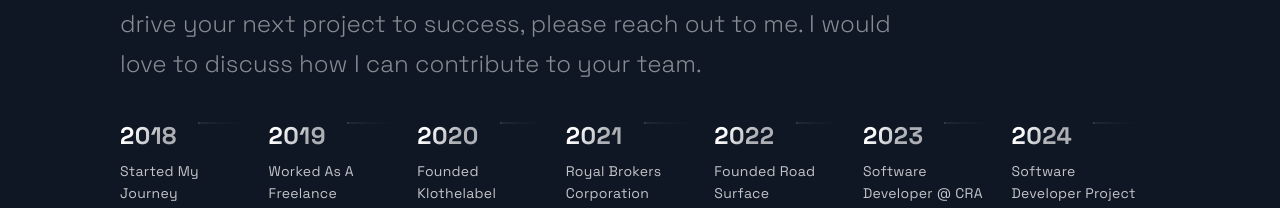
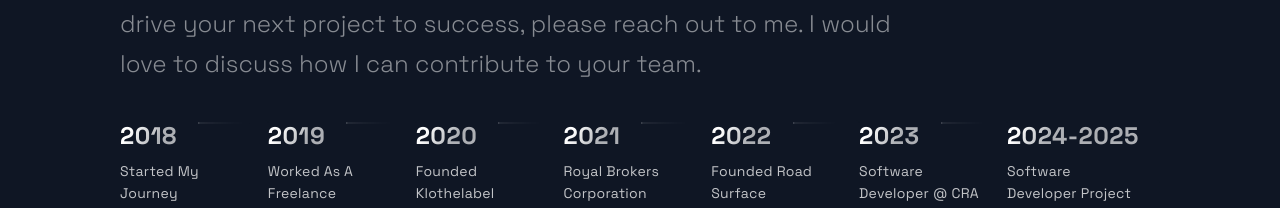
Before and after one commit to Janajan-Jeyabalan/Portfolio-Website, a Next.js app: page / in a window 1280 px wide. Shown: the part 5640-5848 px from the top of the page. Built offline with nearby package versions, Linux system fonts and the light colour scheme.

Commit message:
Updated changes to Portfolio Website

```diff
--- a/src/components/TimeLine/TimeLine.js
+++ b/src/components/TimeLine/TimeLine.js
@@ -63,7 +63,7 @@ const Timeline = () => {
                 id={`carousel__item-${index}`}
                 active={activeItem}
                 onClick={(e) => handleClick(e, index)}>
-                <CarouselItemTitle>
+                <CarouselItemTitle style={{ whiteSpace: 'nowrap' }}>
                   {`${item.year}`}
                   <CarouselItemImg
                     width="208"
--- a/src/constants/constants.js
+++ b/src/constants/constants.js
@@ -53,5 +53,5 @@ export const projects = [
     { year: 2021, text: 'Royal Brokers Corporation Internship', },
     { year: 2022, text: 'Founded Road Surface Deterioration AI/ML Application', },
     { year: 2023, text: 'Software Developer @ CRA', },
-    { year: 2024, text: "Software Developer Project Lead @ CRA", },
+    { year: '2024-2025', text: "Software Developer Project Lead @ CRA", },
   ];
```
